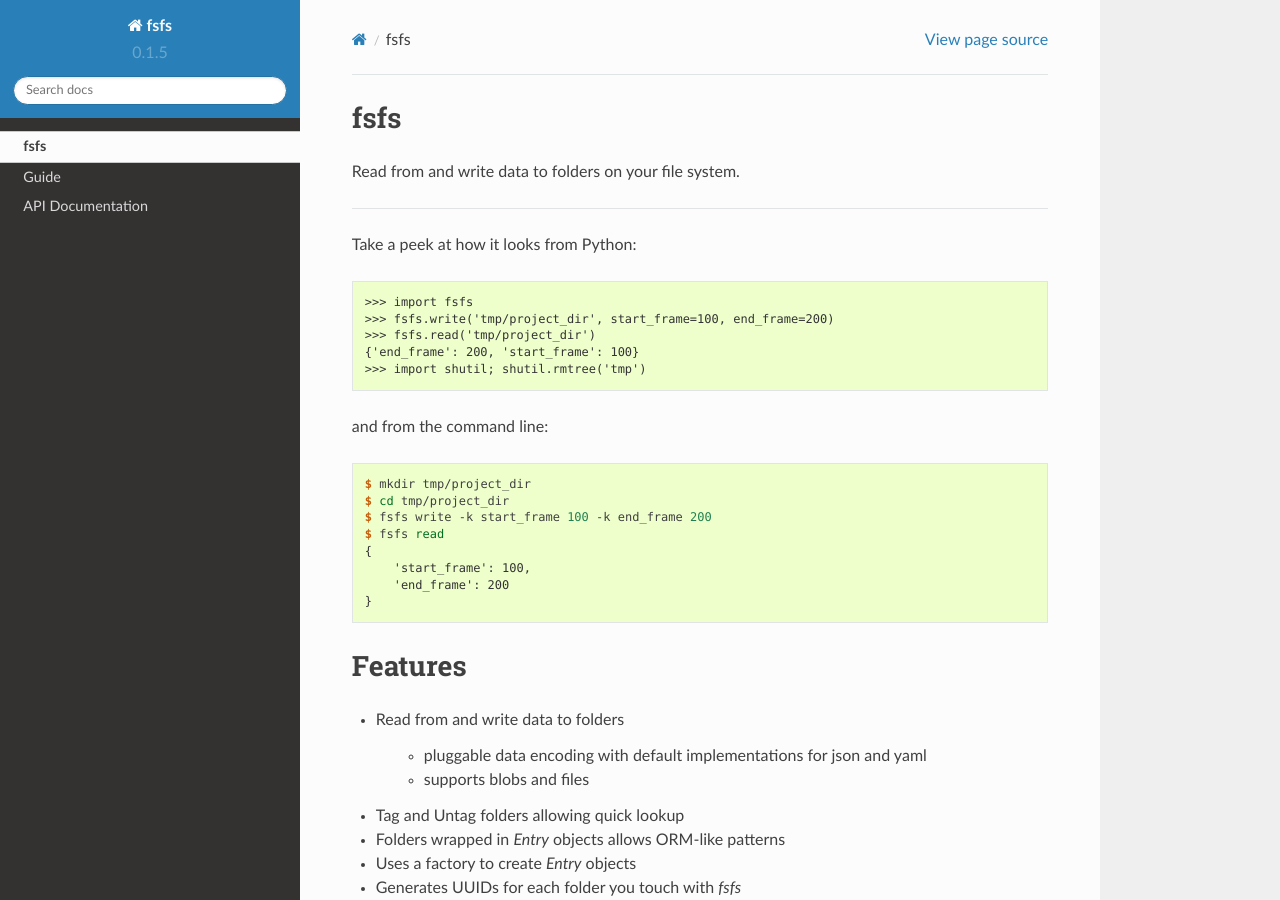
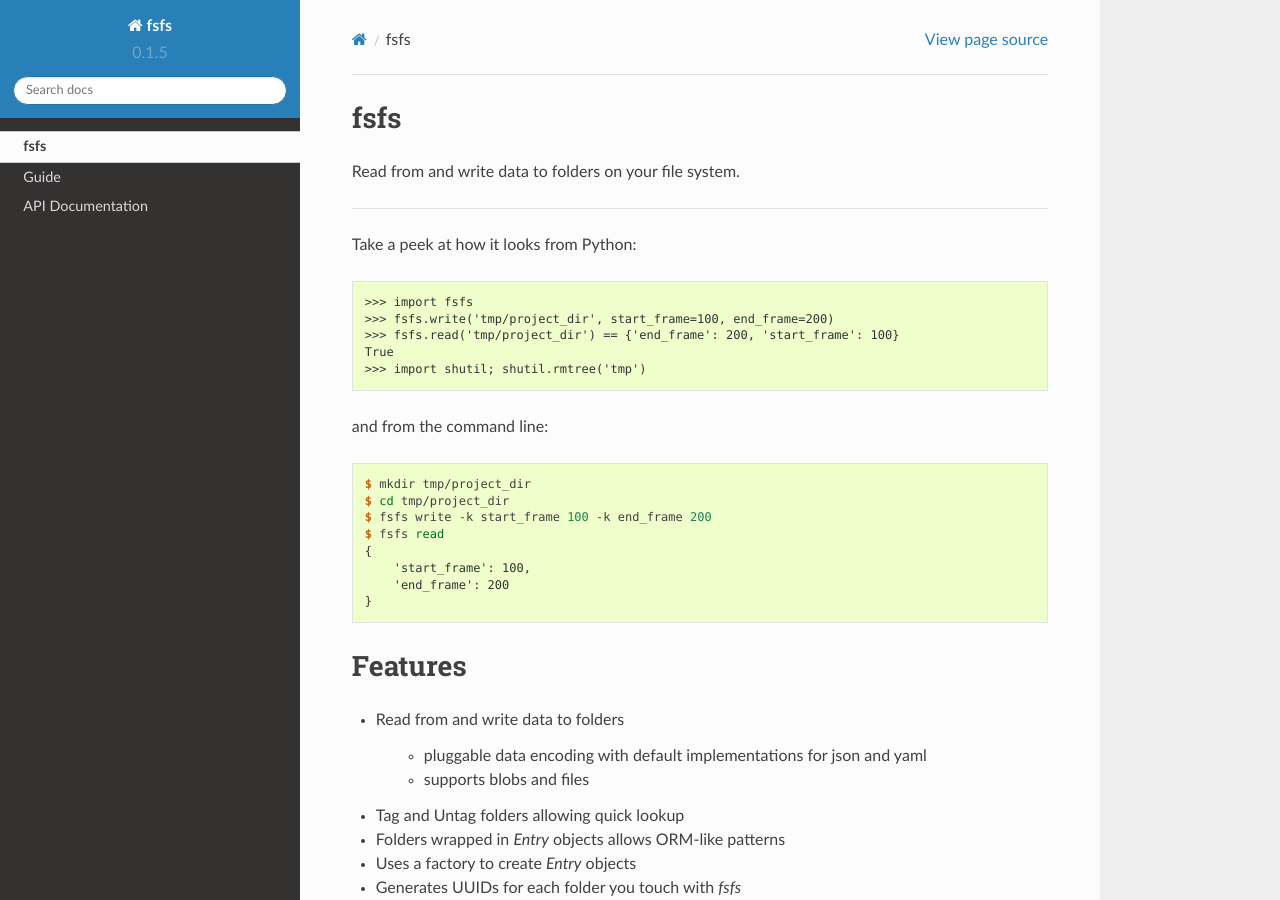
Before and after one commit to danbradham/fsfs, a Sphinx documentation site: the page built from docs/index.rst, in a window 1280 px wide and 900 px high. Built offline with Sphinx 7.4.7 and the Read the Docs theme 2.0.0, drawn with Linux system fonts in a browser that asks for light colours.

```diff
--- a/README.rst
+++ b/README.rst
@@ -10,8 +10,8 @@ Take a peek at how it looks from Python:
 
     >>> import fsfs
     >>> fsfs.write('tmp/project_dir', start_frame=100, end_frame=200)
-    >>> fsfs.read('tmp/project_dir')
-    {'end_frame': 200, 'start_frame': 100}
+    >>> fsfs.read('tmp/project_dir') == {'end_frame': 200, 'start_frame': 100}
+    True
     >>> import shutil; shutil.rmtree('tmp')
 
 and from the command line:
--- a/docs/guide.rst
+++ b/docs/guide.rst
@@ -56,8 +56,8 @@ previously and use it to change our data.
 
     # Write some new data
     >>> entry.write(status='active')
-    >>> entry.read()
-    {'status': 'active', 'framerate': '24fps'}
+    >>> entry.read() == {'status': 'active', 'framerate': '24fps'}
+    True
 
 We used `one` to retrieve the first `Entry` yielded by our search. Since we've
 tagged only one folder, we're guaranteed to get an `Entry` for `tmp/my_super_project`. You could also use `fsfs.search` to get a generator yielding all `Entry`'s with the tag 'project'.
--- a/docs/index.rst
+++ b/docs/index.rst
@@ -10,8 +10,8 @@ Take a peek at how it looks from Python:
 
     >>> import fsfs
     >>> fsfs.write('tmp/project_dir', start_frame=100, end_frame=200)
-    >>> fsfs.read('tmp/project_dir')
-    {'end_frame': 200, 'start_frame': 100}
+    >>> fsfs.read('tmp/project_dir') == {'end_frame': 200, 'start_frame': 100}
+    True
     >>> import shutil; shutil.rmtree('tmp')
 
 and from the command line:
--- a/tasks.py
+++ b/tasks.py
@@ -138,7 +138,7 @@ def tests(ctx):
     '''Run test suite'''
 
     docs = join(dirname(__file__), 'docs')
-    ctx.run('nosetests test_fsfs.py -v --with-doctest --doctest-extension=rst')
+    ctx.run('nosetests -v --with-doctest --doctest-extension=rst')
     with ctx.cd(docs):
         ctx.run('nosetests -v --with-doctest --doctest-extension=rst')
 
```
